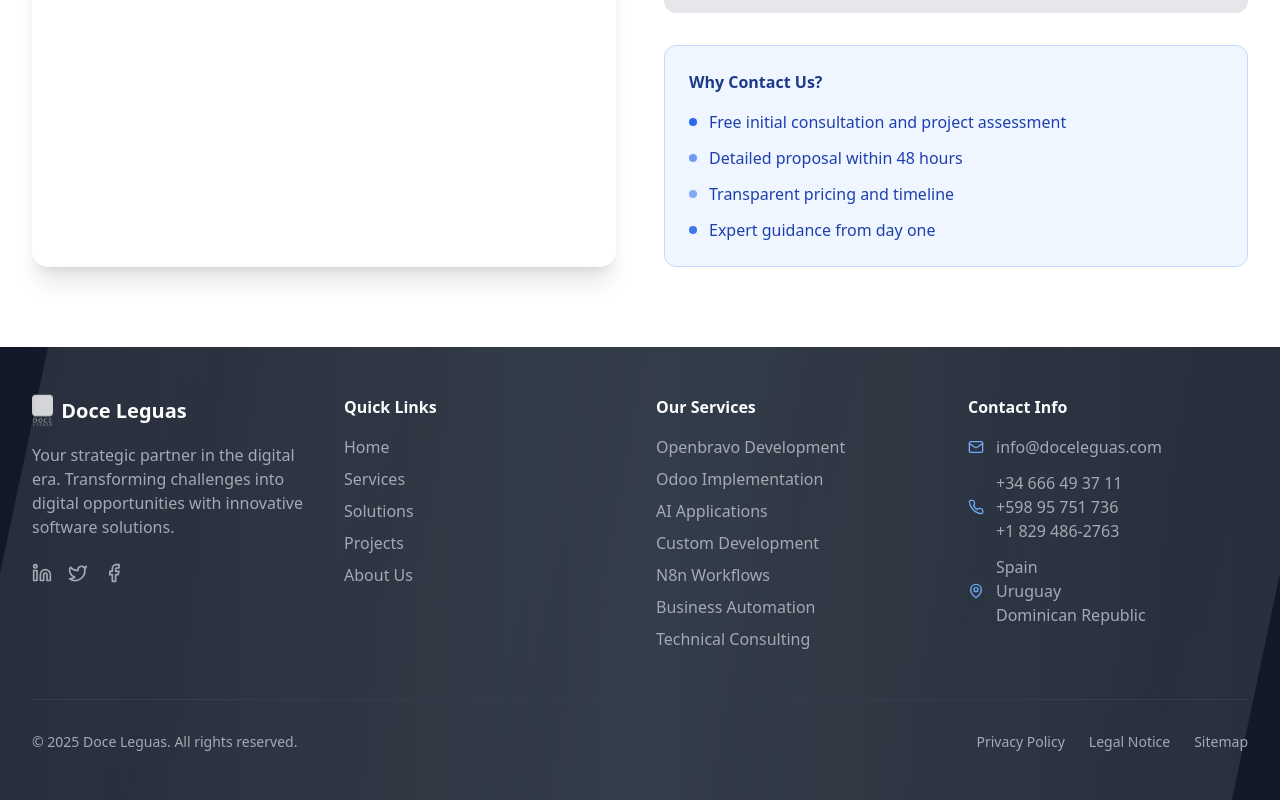
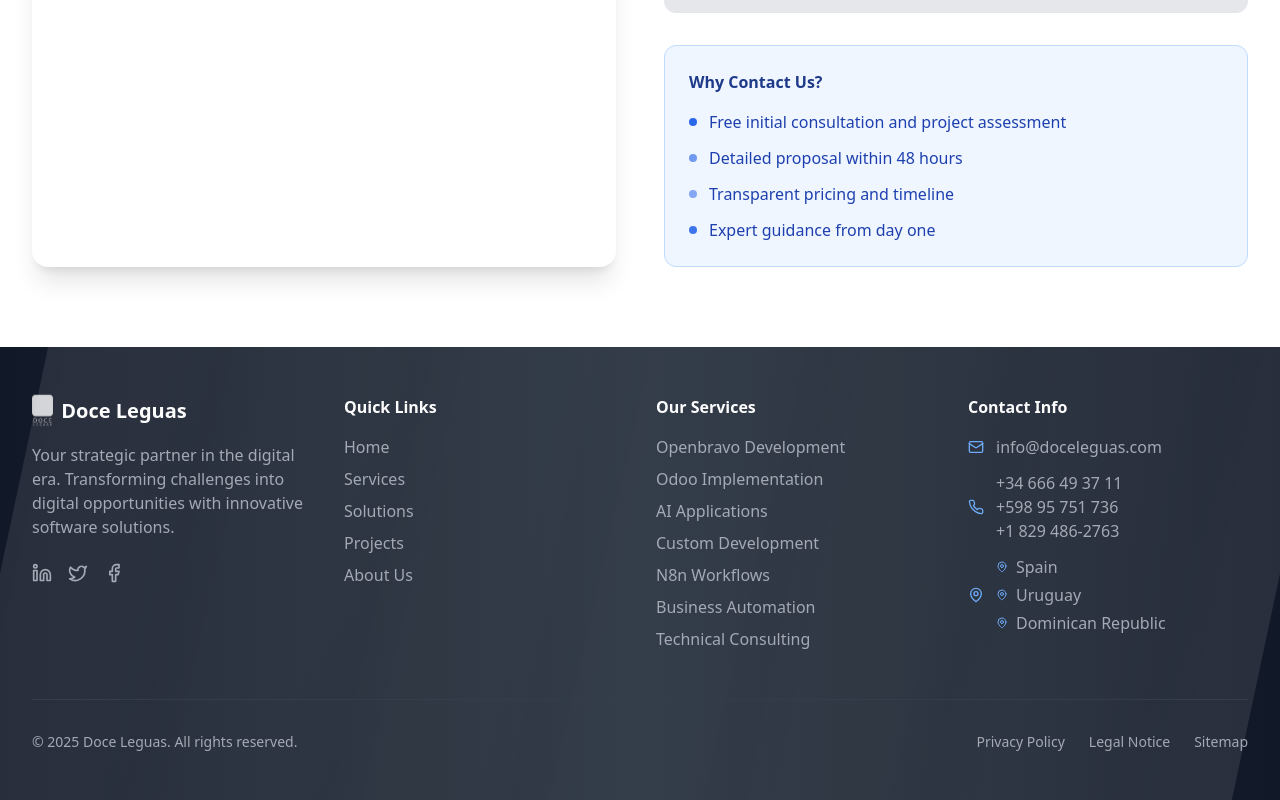
Before and after one commit to rafaelcuba81/doceleguas-web, a React (Vite) app: page /contact in a window 1280 px wide. Shown: the part 1196-1996 px from the top of the page. Built offline with nearby package versions, Linux system fonts and the light colour scheme.

Commit message:
Add individual map icons for each location

```diff
--- a/src/components/Footer.tsx
+++ b/src/components/Footer.tsx
@@ -93,10 +93,19 @@ const Footer = () => {
               </div>
               <div className="flex items-center space-x-3 hover:translate-x-1 transition-transform duration-300">
                 <MapPin className="h-4 w-4 text-blue-400" />
-                <div className="text-gray-400">
-                  <div>Spain</div>
-                  <div>Uruguay</div>
-                  <div>Dominican Republic</div>
+                <div className="text-gray-400 space-y-1">
+                  <div className="flex items-center space-x-2">
+                    <MapPin className="h-3 w-3 text-blue-400" />
+                    <span>Spain</span>
+                  </div>
+                  <div className="flex items-center space-x-2">
+                    <MapPin className="h-3 w-3 text-blue-400" />
+                    <span>Uruguay</span>
+                  </div>
+                  <div className="flex items-center space-x-2">
+                    <MapPin className="h-3 w-3 text-blue-400" />
+                    <span>Dominican Republic</span>
+                  </div>
                 </div>
               </div>
             </div>
```
